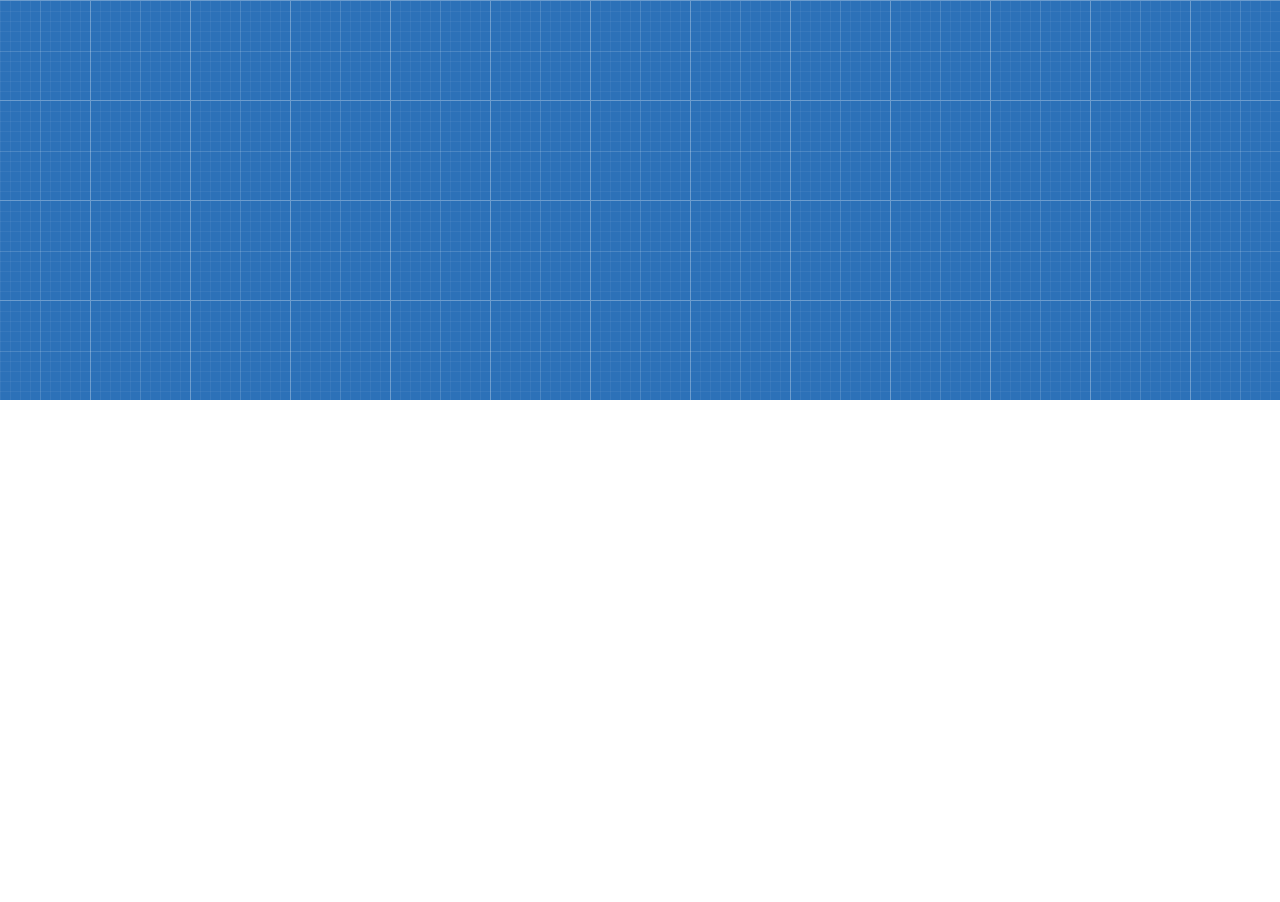
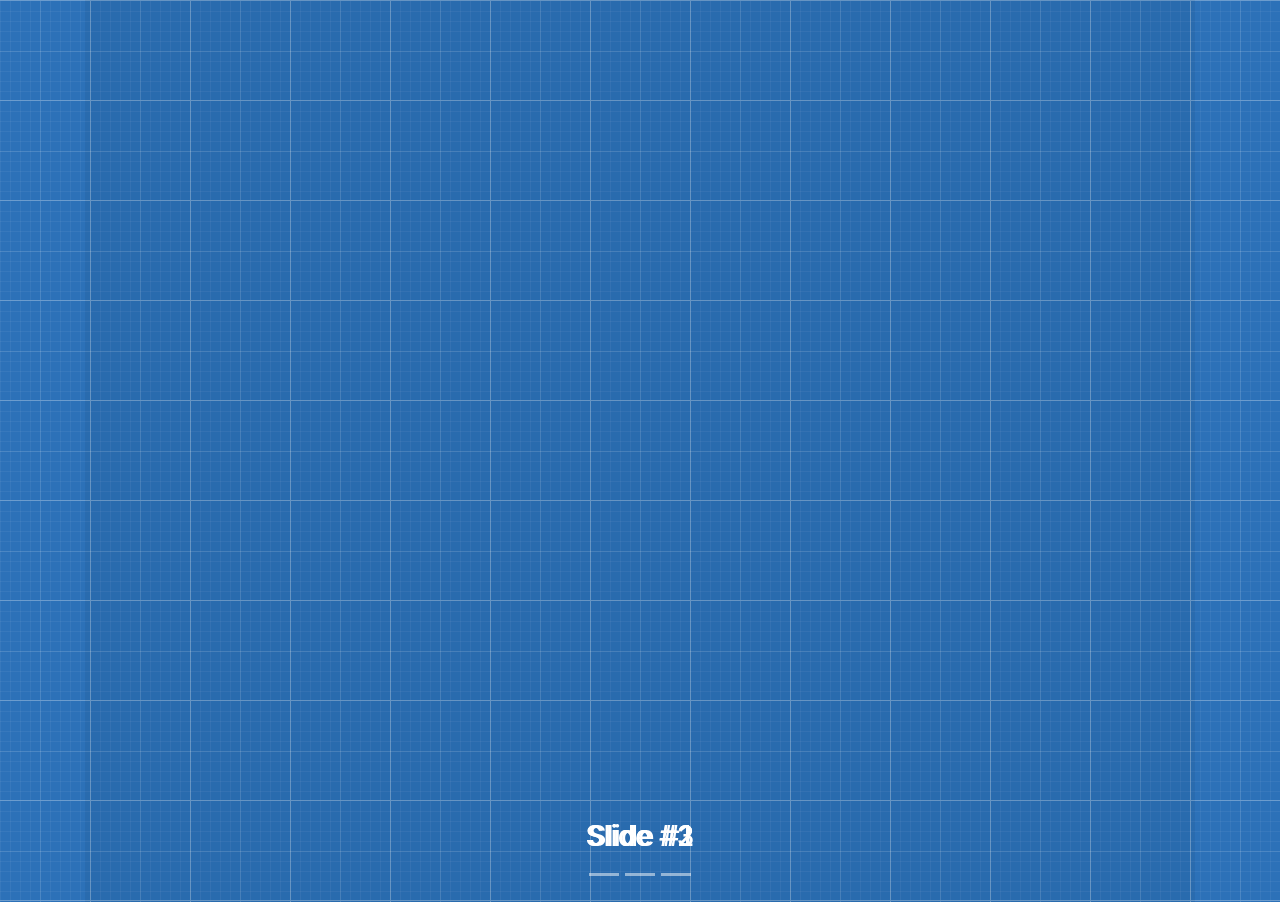
Before and after one commit to ItsMari0/Front-End_shop-Template, a plain HTML site: page index.html in a window 1280 px wide. Shown: the part 400-1302 px from the top of the page. Before the commit the page ends 800 px from the top, so only its background shows below. Drawn offline with Linux system fonts and the light colour scheme.

Commit message:
начал делать карусель

```diff
--- a/assets/css/style.css
+++ b/assets/css/style.css
@@ -1,11 +1,8 @@
 .page-header__navbar {
   background-color: rgba(255, 255, 255, 0.8);
-  /* &.dropdown .show{
-     @media (min-width: 992px){
-     border-bottom: 1px solid $color-light;
-     background-color: $color-dark;
-     }
-   }*/
+}
+.page-header__navbar__carousel {
+  border: 1px solid red;
 }
 .page-header__navbar-search {
   -ms-flex-wrap: nowrap;
--- a/index.html
+++ b/index.html
@@ -16,15 +16,11 @@
 <body>
   <header class="page-header">
     <div class="page-header__navbar">
-
-
       <div class="container">
-
         <nav class="navbar navbar-expand-lg navbar-light">
           <a href="#" class="navbar-brand">
             <img src="assets/img/icon-3.png" alt="logo">
           </a>
-
           <div class="collapse navbar-collapse" id="navbarSupportedContent">
             <ul class="navbar-nav mr-auto">
               <li class="nav-item active">
@@ -70,8 +66,41 @@
       </div>
     </div>
 
-    <div class="header-carousel">
+    <div class="page-header__carousel">
+      <div class="container">
+        <div id="header-carousel" class="carousel slide" data-ride="carousel">
+          <ol class="carousel-indicators">
+            <li class="" data-target="#header-carousel" data-slide-to="0"></li>
+            <li class="" data-target="#header-carousel" data-slide-to="0"></li>
+            <li class="" data-target="#header-carousel" data-slide-to="0"></li>
+          </ol>
 
+          <div class="carousel-slides">
+            <!--  #1  -->
+            <div class="carousel-slide">
+              <img class="d-block w-100" src="assets/img/slide.png" alt="first slide">
+              <div class="carousel-caption d-none d-md-block">
+                <h3>Slide #1</h3>
+              </div>
+            </div>
+            <!--  #2  -->
+            <div class="carousel-slide">
+              <img class="d-block w-100" src="assets/img/slide.png" alt="first slide">
+              <div class="carousel-caption d-none d-md-block">
+                <h3>Slide #2</h3>
+              </div>
+            </div>
+            <!--  #3  -->
+            <div class="carousel-slide">
+              <img class="d-block w-100" src="assets/img/slide.png" alt="first slide">
+              <div class="carousel-caption d-none d-md-block">
+                <h3>Slide #3</h3>
+              </div>
+            </div>
+
+          </div>
+        </div>
+      </div>
     </div>
   </header>
 
```
Also changed, not shown: assets/scss/_header.scss (+3 -6 lines).
